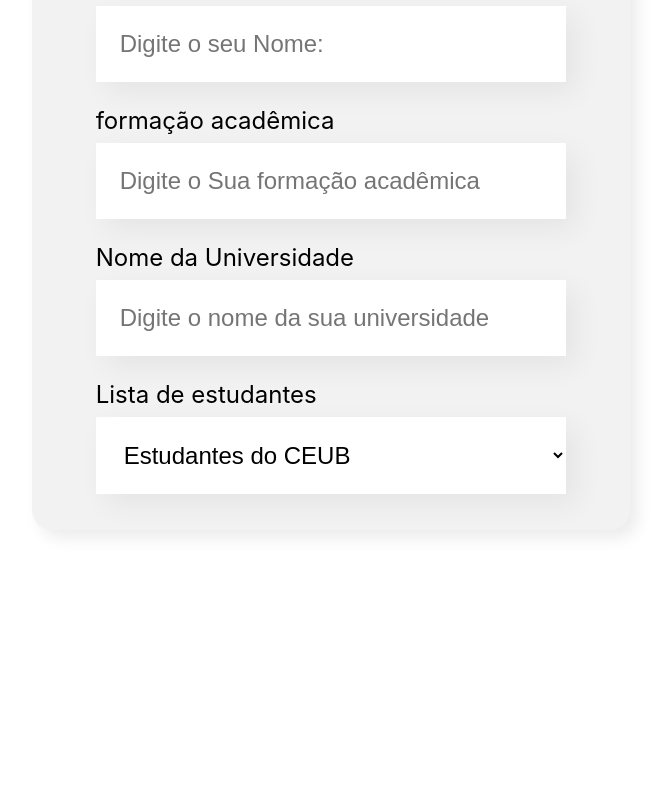
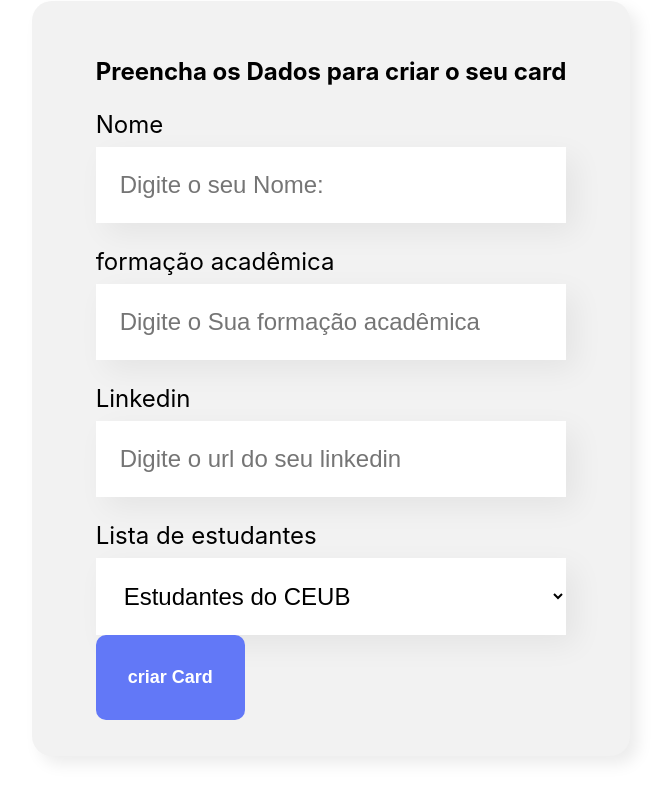
Before and after one commit to JoaoPaulo23342/Estudantes, a React (Create React App) app in the folder organo/: page / in a window 1280 px wide. Shown: the part 718-1518 px from the top of the page, without its empty margins (309-975 px from the left). Before the commit the page ends 1328 px from the top, so only its background shows below. Built offline with nearby package versions, Linux system fonts and the light colour scheme.

Commit message:
adicionando estilos ao botao

```diff
--- /dev/null
+++ b/organo/src/components/Botao/Botao.css
@@ -0,0 +1,10 @@
+.botao {
+    background-color: #6278f7;
+    border-radius: 10px;
+    font-weight: 700;
+    font-size: 18px;
+    padding: 32px;
+    border: none;
+    cursor: pointer;
+    color: #fff;
+}
--- /dev/null
+++ b/organo/src/components/Botao/index.js
@@ -0,0 +1,12 @@
+import './Botao.css'
+
+const Botao = (props) => {
+    return (<button className='botao'>
+        {props.texto}
+
+    </button>
+
+    )
+}
+
+export default Botao
--- a/organo/src/components/Formulario/index.js
+++ b/organo/src/components/Formulario/index.js
@@ -1,4 +1,5 @@
 
+import Botao from '../Botao'
 import Lista from '../Lista'
 import TextArea from '../TextArea/TextArea'
 import './Formulario.css'
@@ -8,7 +9,8 @@
         'Estudantes do CEUB',
         'Estudantes do IESB',
         'Estudantes da Católica',
-        'Estudantes da Unieuro'
+        'Estudantes da Unieuro',
+        'Estudantes da Projeção'
 
     ]
 
@@ -21,9 +23,10 @@
 
                 <TextArea label="formação acadêmica" placeholder="Digite o Sua formação acadêmica" />
 
-                <TextArea label="Nome da Universidade" placeholder="Digite o nome da sua universidade" />
+                <TextArea label="Linkedin" placeholder="Digite o url do seu linkedin" />
 
                 <Lista itens={times} label='Lista de estudantes'/>
+                <Botao texto="criar Card"/>
             </form>
         </section>
     )
```
Also changed, not shown: organo/public/imagem/banner.png.
